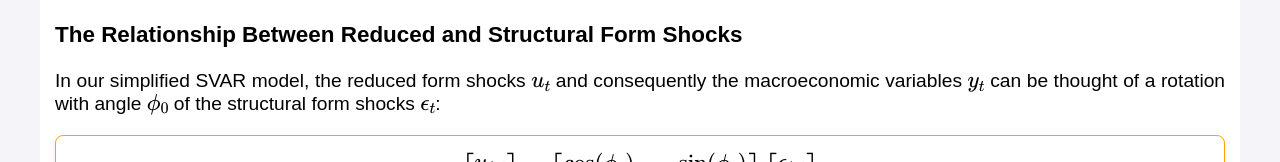
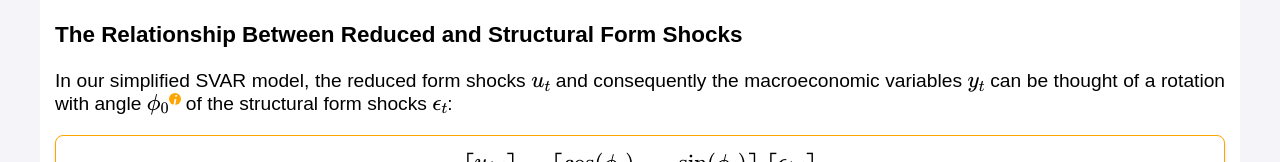
Before and after one commit to Saschakew/Illustrations, a plain HTML site: page visualization1/page2.html in a window 1280 px wide. Shown: the part 505-667 px from the top of the page. Drawn offline with nearby package versions, Linux system fonts and the light colour scheme.

Commit message:
Update page2.html

```diff
--- a/visualization1/page2.html
+++ b/visualization1/page2.html
@@ -136,7 +136,7 @@
       <h3>The Relationship Between Reduced and Structural Form Shocks</h3>
 
       <p>In our simplified SVAR model, the reduced form shocks $u_t$ and consequently the macroeconomic variables $y_t$ can
-        be thought of a rotation with angle $\phi_0$ of the structural form shocks $\epsilon_t$:
+        be thought of a rotation with angle $\phi_0$<span class="info-icon" data-info="To be precise, we can transform $\phi_0$ using $\phi_0 * (180 / π)$ to get the angle in degree. ">i</span> of the structural form shocks $\epsilon_t$:
         <div class="equation-wrapper" style="text-align: center;">
         $   \begin{bmatrix} u_{1,t}   \\ u_{2,t}  \end{bmatrix}
         =
```
